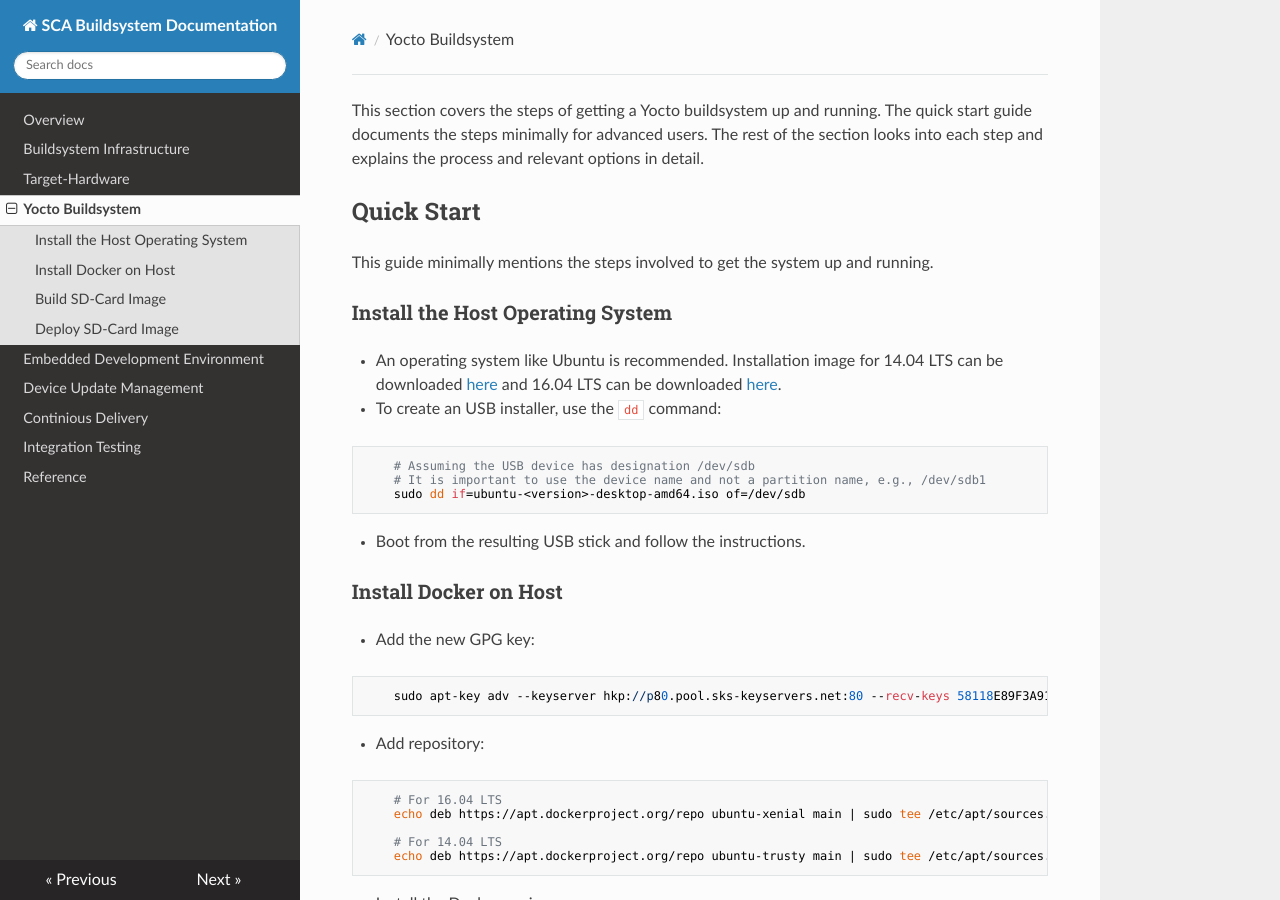
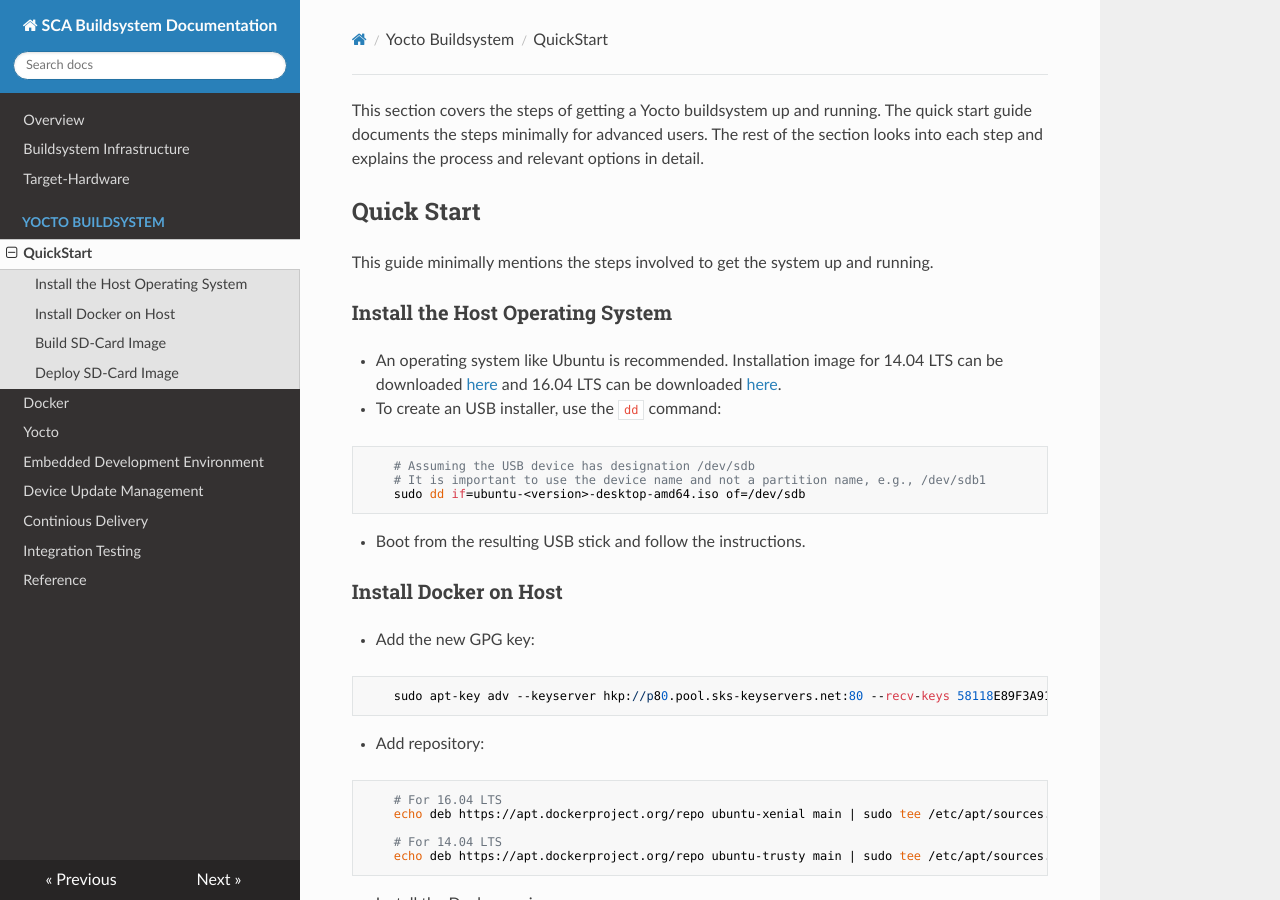
Before and after one commit to nokinger/serverTest, an MkDocs documentation site: the page built from docs/yocto/quickstart.md, in a window 1280 px wide and 900 px high. Built offline with MkDocs 1.6.1, drawn with Linux system fonts in a browser that asks for light colours; nearby versions of some CDN libraries; old or Windows-style settings are respelled for this version of MkDocs.

Commit message:
Stubs added for Docker and Yocto in-depth documentation.

```diff
--- a/mkdocs.yml
+++ b/mkdocs.yml
@@ -3,7 +3,10 @@
 - 'Overview': 'index.md'
 - 'Buildsystem Infrastructure': 'infrastructure/index.md'
 - 'Target-Hardware': 'hardware/index.md'
-- 'Yocto Buildsystem': 'yocto/index.md'
+- 'Yocto Buildsystem':
+    - 'QuickStart': 'yocto/quickstart.md'
+    - 'Docker': 'yocto/docker.md'
+    - 'Yocto': 'yocto/yocto.md'
 - 'Embedded Development Environment': 'dev_env.md'
 - 'Device Update Management': 'device_update.md'
 - 'Continious Delivery': 'cont_delivery.md'
```
Also changed, not shown: docs/yocto/docker.md (added, +1 -0 lines), docs/yocto/yocto.md (added, +1 -0 lines), docs/yocto/quickstart.md (renamed from docs/yocto/index.md).
